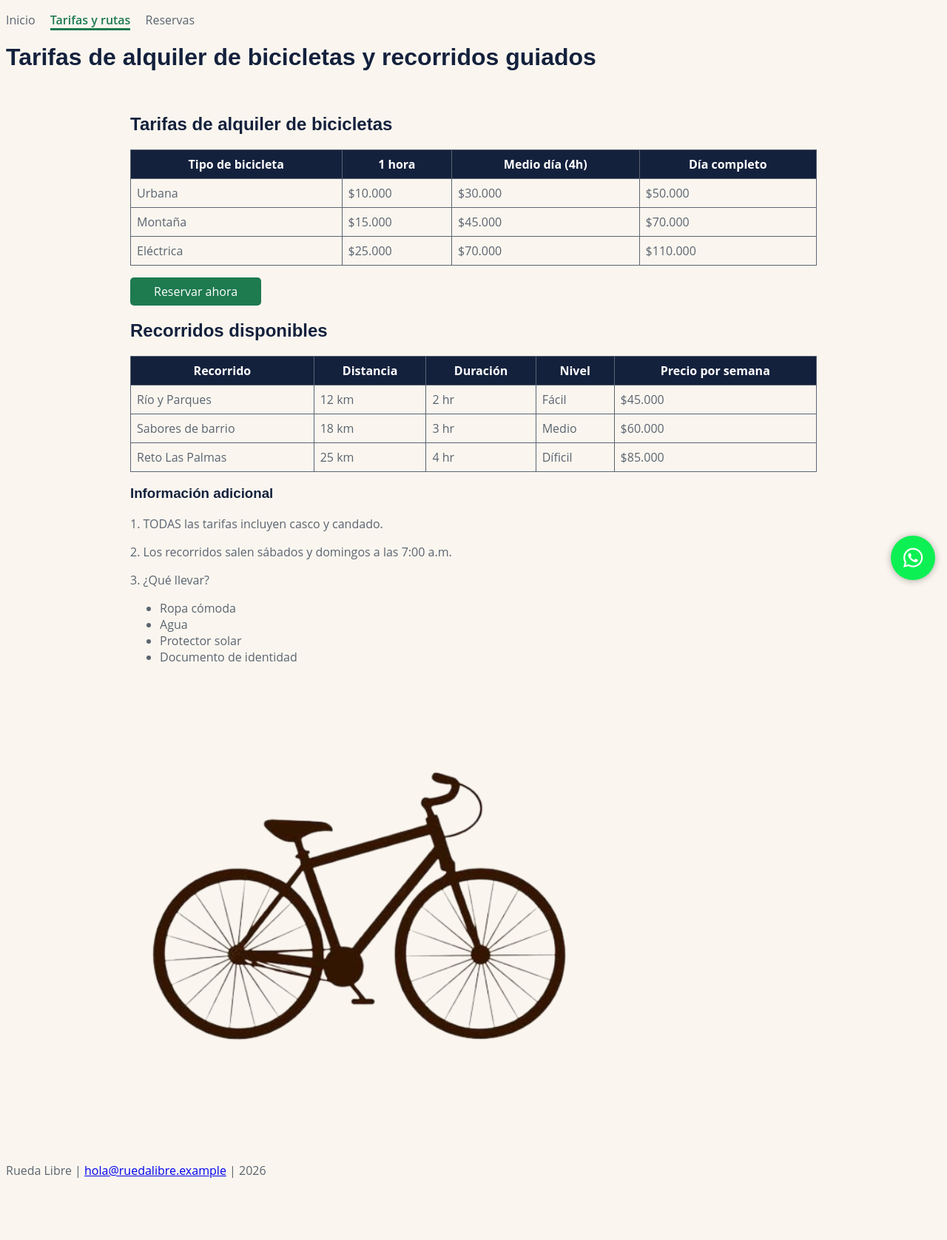
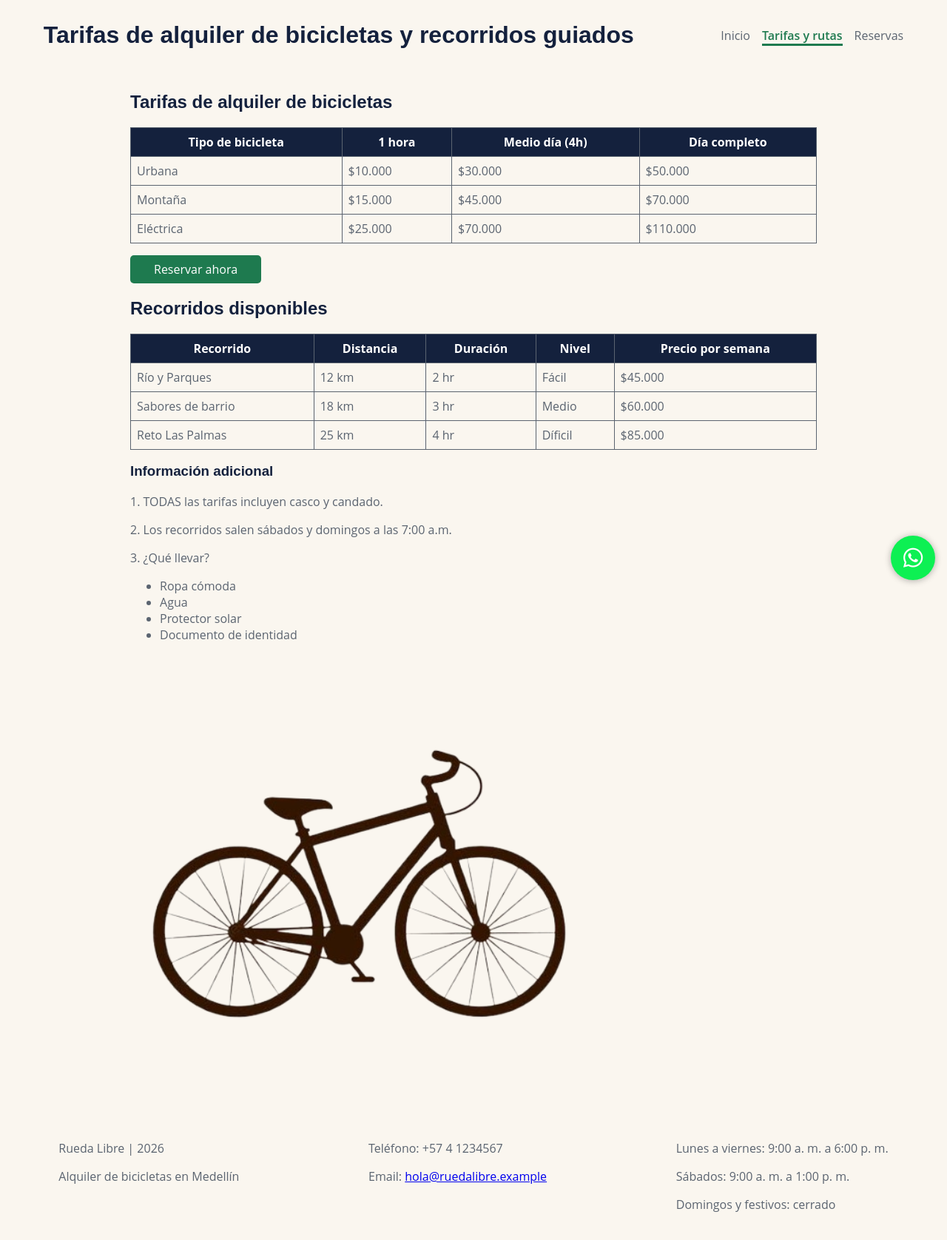
Before and after one commit to alexxabr-19/rueda-libre, a plain HTML site: page paginas/tarifas.html in a window 1280 px wide. Shown: the whole page at 74% size. Drawn offline with Linux system fonts and the light colour scheme.

Commit message:
feat: integración del flexbox

```diff
--- a/css/styles.css
+++ b/css/styles.css
@@ -1,5 +1,7 @@
+/* SEMANA 1 */
+
+
 /* Variables para aplicar estilos a mi sitio */
-
 :root {
     /* Colores */
     --verde-ruta: #1E7A4F;
@@ -157,16 +159,6 @@ input[type="checkbox"] {
     margin-bottom: 0;
 }
 
-#menu {
-    list-style: none;
-    padding: 0;
-}
-
-#menu li {
-    display: inline-block;
-    margin-right: var(--espaciado-mediano);
-}
-
 /*header,
 main,
 footer {
@@ -197,6 +189,28 @@ footer {
     background-color: #fff;
 }
 
+/* SEMANA 2 */
+
+header{
+    display: flex;
+    justify-content: space-around;
+    align-items: center;
+    flex-wrap: wrap;
+    gap: var(--espaciado-mediano);
+}
+
+#menu {
+    display: flex;
+    gap: var(--espaciado-mediano);
+    list-style: none;
+    padding: 0;
+}
+
 footer {
+    display: flex;
+    justify-content: space-around;
+    align-items: flex-start;
+    flex-wrap: wrap;
+    gap: var(--espaciado-grande);
     padding-bottom: 5rem;
 }
--- a/paginas/tarifas.html
+++ b/paginas/tarifas.html
@@ -16,6 +16,8 @@
 <body>
 
     <header>
+        <h1>Tarifas de alquiler de bicicletas y recorridos guiados</h1>
+
         <nav>
             <ul id="menu">
                 <li><a href="../index.html">Inicio</a></li>
@@ -23,8 +25,6 @@
                 <li><a href="./reservas.html">Reservas</a></li>
             </ul>
         </nav>
-
-        <h1>Tarifas de alquiler de bicicletas y recorridos guiados</h1>
     </header>
 
     <main>
@@ -119,10 +119,22 @@
     </main>
 
     <footer>
-        <p>Rueda Libre | <a href="mailto:hola@ruedalibre.example">hola@ruedalibre.example</a> | 2026</p>
+        <div>
+            <p>Rueda Libre | 2026</p>
+            <p>Alquiler de bicicletas en Medellín</p>
+        </div>
+        <div>
+            <p>Teléfono: +57 4 1234567</p>
+            <p>Email: <a href="mailto:hola@ruedalibre.example">hola@ruedalibre.example</a></p>
+        </div>
+        <div>
+            <p>Lunes a viernes: 9:00 a. m. a 6:00 p. m.</p>
+            <p>Sábados: 9:00 a. m. a 1:00 p. m.</p>
+            <p>Domingos y festivos: cerrado</p>
+        </div>
     </footer>
 
-     <a class="whatsapp" href="https://wa.me/573000000000" target="_blank"> <i class="fa-brands fa-whatsapp"></i></a>
+    <a class="whatsapp" href="https://wa.me/573000000000" target="_blank"> <i class="fa-brands fa-whatsapp"></i></a>
 </body>
 
 </html>
```
Also changed, not shown: bitacora.txt (+9 -0 lines), index.html (+14 -2 lines), paginas/reservas.html (+15 -3 lines).
